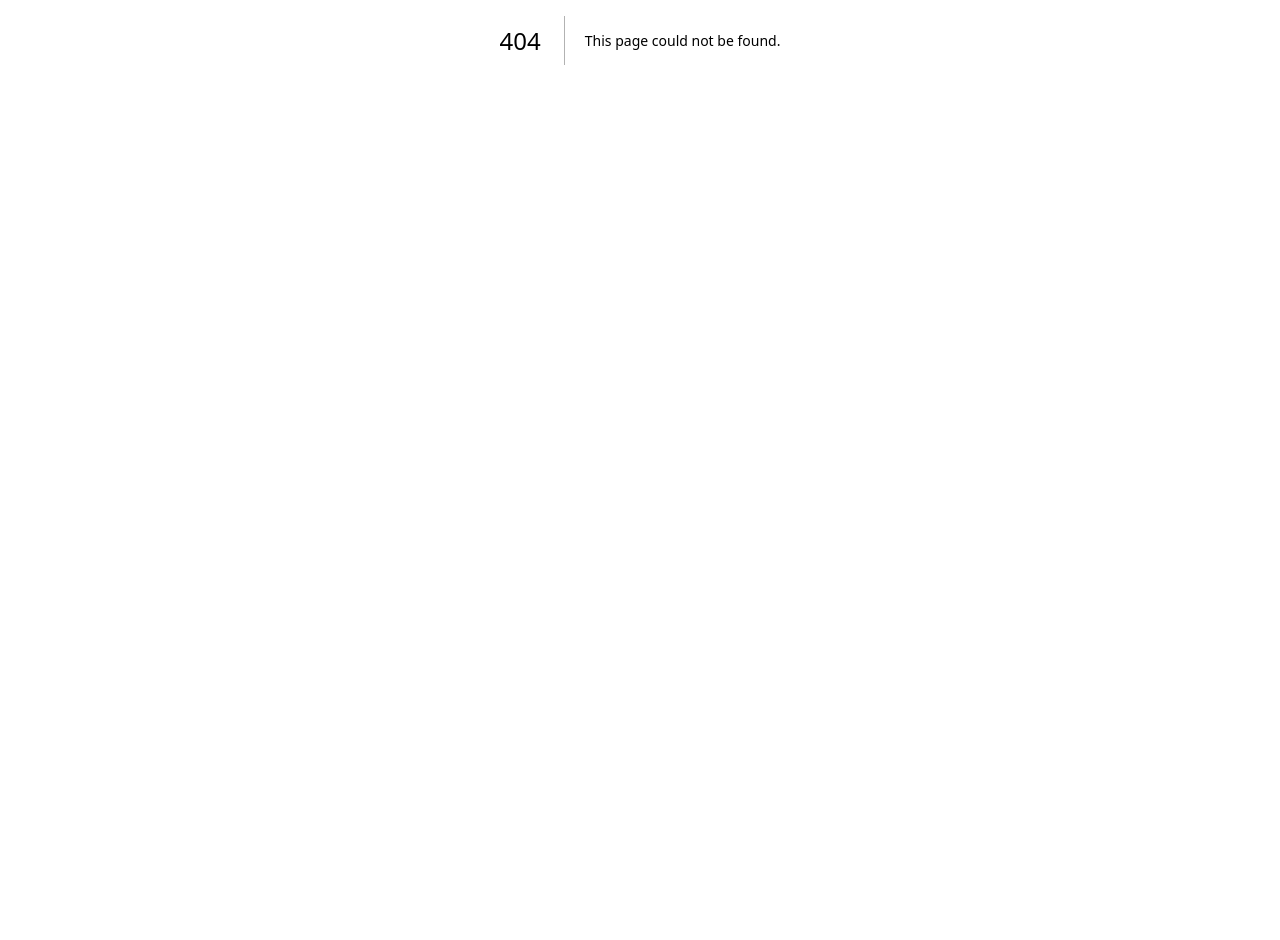
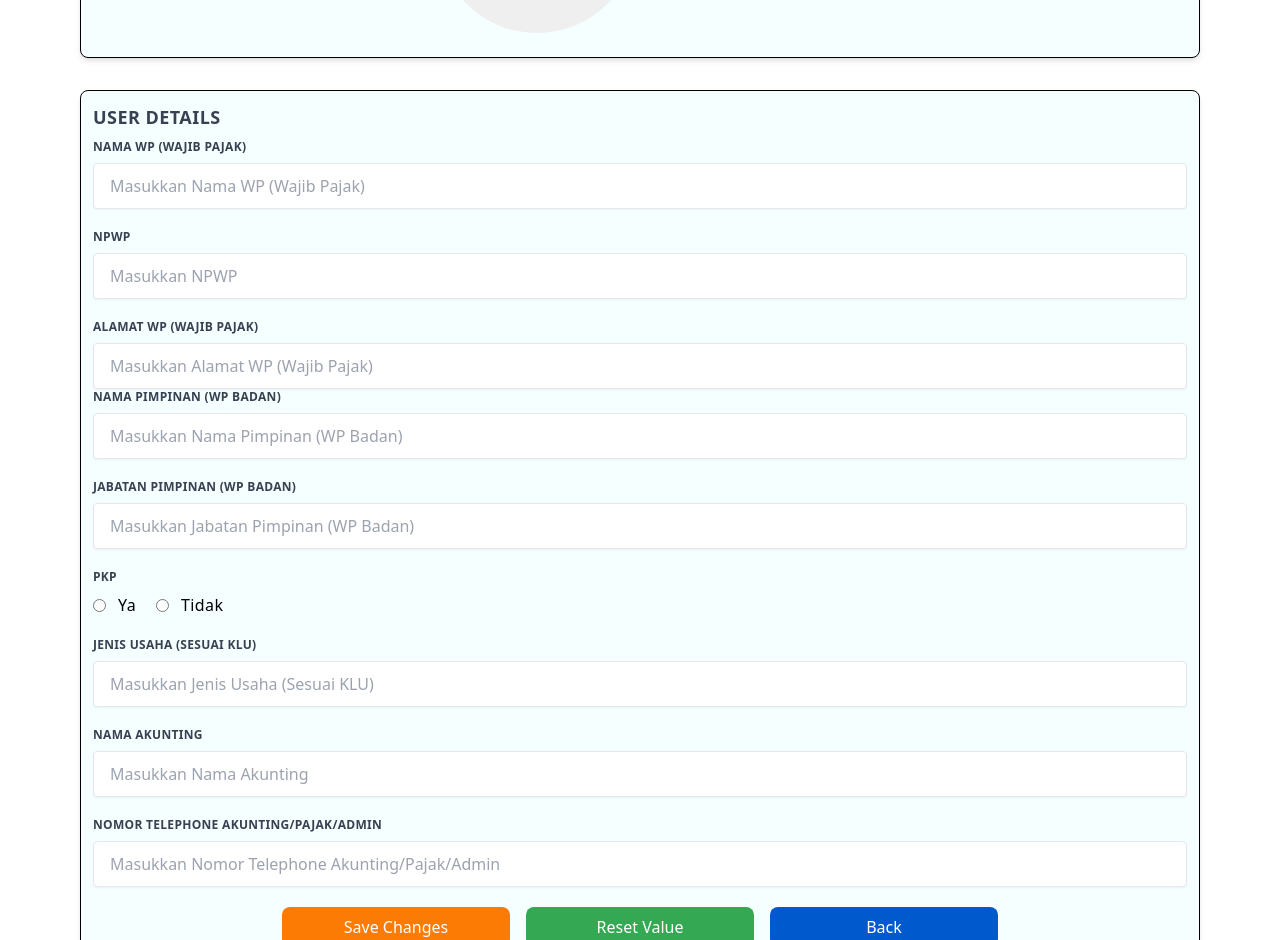
Before and after one commit to azarnuzy/konsultan-pajak, a Next.js app: page /profile/edit in a window 1280 px wide. Before the commit this address had no page. Shown: the part 360-1300 px from the top of the page. Before the commit the page ends 800 px from the top, so only its background shows below. Built offline with nearby package versions, Linux system fonts and the light colour scheme.

Commit message:
add profile edit page

```diff
--- a/components/Form/RadioButton.jsx
+++ b/components/Form/RadioButton.jsx
@@ -1,16 +1,21 @@
 import { useFormContext } from '@/context/form-context'
-import React from 'react'
+import React, { useEffect } from 'react'
 
 function RadioButton(props) {
   const data = props.data
-  const { kelengkapanData, setKelengkapanData } = useFormContext()
+  // const { kelengkapanData, setKelengkapanData } = useFormContext()
 
   // console.log(props.name)
+
   return (
     <>
       <label className='form-title'>{props.label}</label>
       <div className='flex justify-start flex-wrap gap-5 '>
         {data.map((item, i) => {
+          // console.log(item.value, props.kelengkapanData[props.name])
+          // console.log(
+          //   item.value === props.kelengkapanData[props.name] ? true : false
+          // )
           return (
             <div
               className='flex gap-3 items-center justify-center'
@@ -23,15 +28,17 @@ function RadioButton(props) {
                 {...props.register(item.name, {
                   required: true,
                   onChange: (e) => {
-                    console.log()
-                    setKelengkapanData({
-                      ...kelengkapanData,
+                    // console.log(e.target.value)
+                    props.setKelengkapanData({
+                      ...props.kelengkapanData,
                       [item.name]: e.target.value,
                     })
                   },
                 })}
                 checked={
-                  item.value === kelengkapanData[props.name] ? true : false
+                  item.value === props.kelengkapanData[props.name]
+                    ? true
+                    : false
                 }
               />
               <label
--- a/components/Profile/EditProfile.jsx
+++ b/components/Profile/EditProfile.jsx
@@ -1,7 +1,208 @@
-import React from 'react'
+import React, { useState } from 'react'
+import { useForm } from 'react-hook-form'
+import RadioButton from '../Form/RadioButton'
+import InputText from '../Form/InputText'
+import Link from 'next/link'
 
 function EditProfile() {
-  return <div>EditProfile</div>
+  const [kelengkapanData, setKelengkapanData] = useState({
+    name: '',
+    npwp: '',
+    alamatWp: '',
+    namaPimpinan: '',
+    jabatanPimpinan: '',
+    pkp: '',
+    jenisUsaha: '',
+    namaAkunting: '',
+    nomorTelp: '',
+  })
+  const {
+    register,
+    handleSubmit,
+    setError,
+    formState: { errors },
+  } = useForm()
+
+  const data = [
+    { id: 1, name: 'pkp', value: 'Ya' },
+    { id: 2, name: 'pkp', value: 'Tidak' },
+  ]
+  return (
+    <form
+      onSubmit={handleSubmit()}
+      className='flex  flex-col sm:flex-row gap-8 my-4 px-2 sm:px-16'
+    >
+      <div className='flex flex-col gap-8 w-full '>
+        <div className='w-full form-container-1'>
+          <h3 className='form-title-1'>Photo Profile</h3>
+          <div className='flex flex-col sm:flex-row justify-center items-center gap-6 pb-3'>
+            <div className='w-[200px] h-[200px] rounded-full bg-light-gray'></div>
+            <div className='flex flex-col gap-4'>
+              <button className='w-[183px] py-2 bg-darkBlue rounded-lg text-white font-semibold'>
+                Upload
+              </button>
+              <button className='w-[183px] py-2 bg-red-600 rounded-lg text-white font-semibold'>
+                Remove
+              </button>
+            </div>
+          </div>
+        </div>
+        <div className='w-full form-container-1'>
+          <h3 className='form-title-1'>User Details</h3>
+          <div className='mb-5'>
+            <InputText
+              label='Nama WP (Wajib Pajak)'
+              placeholder='Masukkan Nama WP (Wajib Pajak)'
+              id='name'
+              name='name'
+              value={kelengkapanData['name']}
+              kelengkapanData={kelengkapanData}
+              setKelengkapanData={setKelengkapanData}
+              errors={errors}
+              register={register}
+              errorText={'Nama WP (Wajib Pajak) Harus Diisi'}
+              required={true}
+            />
+          </div>
+          <div className='mb-5'>
+            <InputText
+              label='NPWP'
+              placeholder='Masukkan NPWP'
+              id='npwp'
+              name='npwp'
+              value={kelengkapanData['npwp']}
+              kelengkapanData={kelengkapanData}
+              setKelengkapanData={setKelengkapanData}
+              errors={errors}
+              register={register}
+              errorText={'NPWP Harus Diisi'}
+              required={true}
+            />
+            <div className='mb-5'></div>
+          </div>
+          <InputText
+            label='Alamat WP (Wajib Pajak)'
+            placeholder='Masukkan Alamat WP (Wajib Pajak)'
+            id='alamatWp'
+            name='alamatWp'
+            value={kelengkapanData['alamatWp']}
+            kelengkapanData={kelengkapanData}
+            setKelengkapanData={setKelengkapanData}
+            errors={errors}
+            register={register}
+            errorText={'Alamat WP (Wajib Pajak) Harus Diisi'}
+            required={true}
+          />
+          <div className='mb-5'>
+            <InputText
+              label='Nama Pimpinan (WP Badan)'
+              placeholder='Masukkan Nama Pimpinan (WP Badan)'
+              id='namaPimpinan'
+              name='namaPimpinan'
+              value={kelengkapanData['namaPimpinan']}
+              kelengkapanData={kelengkapanData}
+              setKelengkapanData={setKelengkapanData}
+              errors={errors}
+              register={register}
+              errorText={'Nama Pimpinan (WP Badan) Harus Diisi'}
+              required={true}
+            />
+          </div>
+          <div className='mb-5'>
+            <InputText
+              label='Jabatan Pimpinan (WP Badan)'
+              placeholder='Masukkan Jabatan Pimpinan (WP Badan)'
+              id='namaPimpinan'
+              name='namaPimpinan'
+              value={kelengkapanData['namaPimpinan']}
+              kelengkapanData={kelengkapanData}
+              setKelengkapanData={setKelengkapanData}
+              errors={errors}
+              register={register}
+              errorText={'Jabatan Pimpinan (WP Badan) Harus Diisi'}
+              required={true}
+            />
+          </div>
+          <div className='mb-5'>
+            {' '}
+            <RadioButton
+              data={data}
+              register={register}
+              errors={errors}
+              value={kelengkapanData?.pkp || ''}
+              label={'PKP'}
+              errorText={'PKP Harus Diisi'}
+              name={'pkp'}
+              kelengkapanData={kelengkapanData}
+              setKelengkapanData={setKelengkapanData}
+            />
+          </div>
+          <div className='mb-5'>
+            <InputText
+              label='Jenis Usaha (Sesuai KLU)'
+              placeholder='Masukkan Jenis Usaha (Sesuai KLU)'
+              id='jenisUsaha'
+              name='jenisUsaha'
+              value={kelengkapanData['jenisUsaha']}
+              kelengkapanData={kelengkapanData}
+              setKelengkapanData={setKelengkapanData}
+              errors={errors}
+              register={register}
+              errorText={'Jenis Usaha (Sesuai KLU) Harus Diisi'}
+              required={true}
+            />
+          </div>
+          <div className='mb-5'>
+            <InputText
+              label='Nama Akunting'
+              placeholder='Masukkan Nama Akunting'
+              id='namaAkunting'
+              name='namaAkunting'
+              value={kelengkapanData['namaAkunting']}
+              kelengkapanData={kelengkapanData}
+              setKelengkapanData={setKelengkapanData}
+              errors={errors}
+              register={register}
+              errorText={'Nama Akunting Harus Diisi'}
+              required={true}
+            />
+          </div>
+          <div className='mb-5'>
+            <InputText
+              label='Nomor Telephone Akunting/Pajak/Admin'
+              placeholder='Masukkan Nomor Telephone Akunting/Pajak/Admin'
+              id='nomorTelp'
+              name='nomorTelp'
+              value={kelengkapanData['nomorTelp']}
+              kelengkapanData={kelengkapanData}
+              setKelengkapanData={setKelengkapanData}
+              errors={errors}
+              register={register}
+              errorText={'Nomor Telephone Akunting/Pajak/Admin Harus Diisi'}
+              required={true}
+            />
+          </div>
+          <div className='flex gap-4 justify-center flex-wrap'>
+            <button
+              className='w-[228px] py-2 rounded-lg bg-light-yellow font-medium text-white'
+              type='submit'
+            >
+              Save Changes
+            </button>
+            <button className='w-[228px] py-2 rounded-lg bg-light-green font-medium text-white'>
+              Reset Value
+            </button>
+            <Link
+              href={'/profile'}
+              className='text-center w-[228px] py-2 rounded-lg bg-darkBlue font-medium text-white'
+            >
+              Back
+            </Link>
+          </div>
+        </div>
+      </div>
+    </form>
+  )
 }
 
 export default EditProfile
--- a/components/Profile/Profile.jsx
+++ b/components/Profile/Profile.jsx
@@ -2,6 +2,7 @@ import Image from 'next/image'
 import React from 'react'
 import { HiLocationMarker, HiMail } from 'react-icons/hi'
 import { FaUserEdit } from 'react-icons/fa'
+import Link from 'next/link'
 function Profile() {
   const data = {
     name: 'Joen Doe',
@@ -35,7 +36,12 @@ function Profile() {
           </div>
         </div>
         <div className='bg-darkBlue w-fit text-whtite font-semibold border border-solid border-darkBlue rounded-md px-6 py-2 flex gap-3 h-fit items-center'>
-          <h3 className='text-lg text-white'>Edit User</h3>
+          <Link
+            href={'/profile/edit'}
+            className='text-lg text-white'
+          >
+            Edit User
+          </Link>
           <div className='w-[30px] h-[30px] rounded-full border border-light-dark border-solid bg-white text-darkBlue flex justify-center pl-1 items-center shadow-sm'>
             <FaUserEdit className='w-5 h-5' />
           </div>
--- a/components/Profile/RiwayatKonsultasi.jsx
+++ b/components/Profile/RiwayatKonsultasi.jsx
@@ -96,7 +96,7 @@ export default function RiwayatKonsultasi() {
                     className='relative rounded-md p-3'
                   >
                     <div className='w-full border border-solid border-light-dark rounded-md'>
-                      <div className='border-b-2  border-solid border-light-dark w-full p-8 flex flex-col sm:flex-row gap-8 justify-between'>
+                      <div className='border-b-[1px]  border-solid border-light-dark w-full p-8 flex flex-col sm:flex-row gap-8 justify-between'>
                         <div className=' flex flex-col gap-6'>
                           <div className='text-light-dark flex gap-3'>
                             <FaSuitcase className='w-6 h-6' />
--- /dev/null
+++ b/context/form-context.jsx
@@ -0,0 +1,12 @@
+import React, { createContext, useContext, useState } from 'react'
+import { useForm } from 'react-hook-form'
+
+const FormContext = createContext({})
+
+function FormProvider({ children }) {
+  return <FormContext.Provider value={{}}>{children}</FormContext.Provider>
+}
+
+export default FormProvider
+
+export const useFormContext = () => useContext(FormContext)
--- /dev/null
+++ b/pages/profile/edit.jsx
@@ -0,0 +1,13 @@
+import EditProfile from '@/components/Profile/EditProfile'
+import MainLayout from '@/layouts/mainLayout'
+import React from 'react'
+
+function EditPage() {
+  return (
+    <MainLayout>
+      <EditProfile />
+    </MainLayout>
+  )
+}
+
+export default EditPage
--- a/styles/globals.css
+++ b/styles/globals.css
@@ -28,3 +28,7 @@
 .form-container-1 {
   @apply border-[1px] border-solid border-black rounded-lg shadow-md bg-light-blue-2 p-3;
 }
+
+.form-title-1 {
+  @apply block uppercase tracking-wide text-gray-700 text-lg font-bold mb-2;
+}
--- a/tailwind.config.js
+++ b/tailwind.config.js
@@ -19,6 +19,8 @@ module.exports = {
         'light-dark': '#222',
         'light-gray': '#EFEFEF',
         'light-blue-2': '#F5FFFF',
+        'light-yellow': '#FB7B05',
+        'light-green': '#34A853',
       },
       minHeight: {
         'half-screen': '50vh',
```
